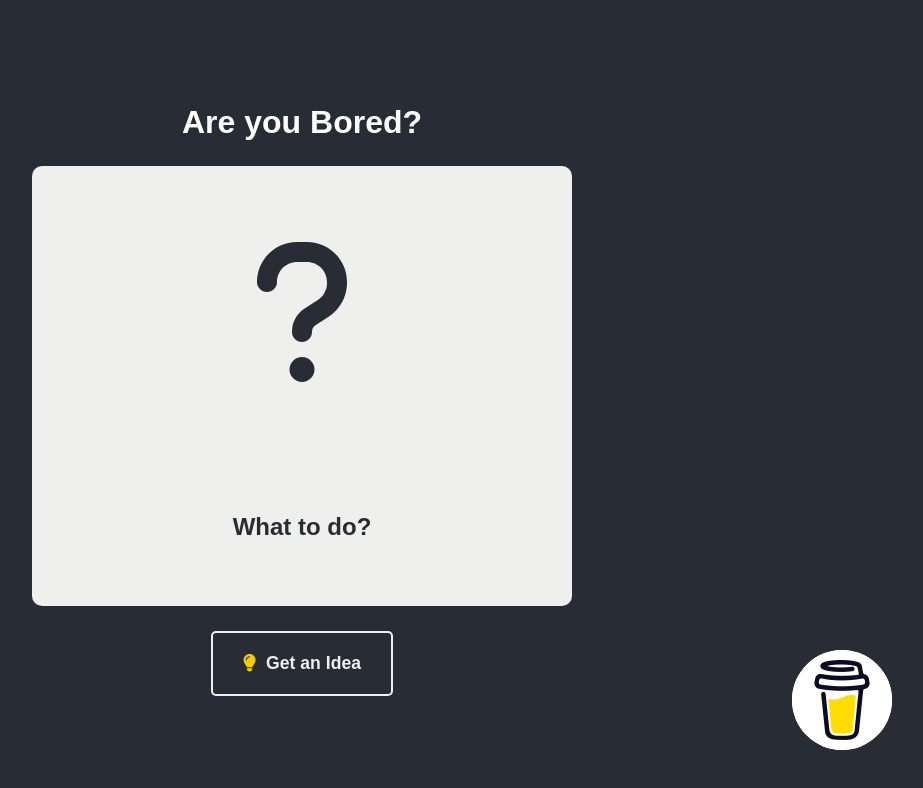
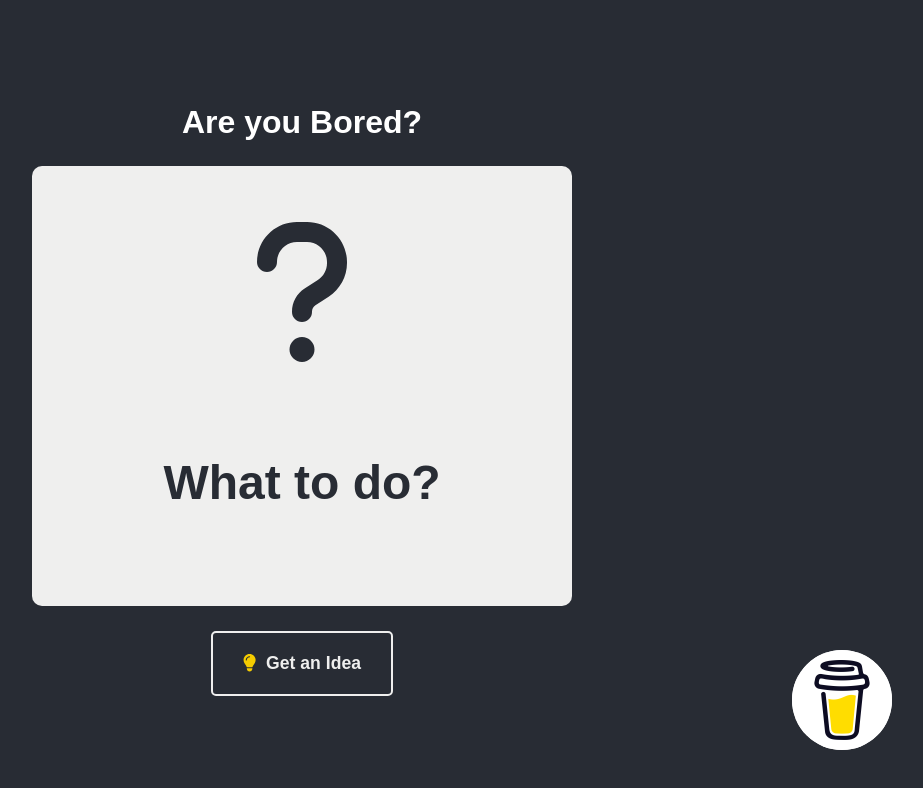
Before and after one commit to GazdagB/bored-app, a React (Create React App) app: page / in a window 1280 px wide. Shown: the top 788 px of the page, without its empty margins (338-1261 px from the left). Built offline with nearby package versions, Linux system fonts and the light colour scheme.

Commit message:
Basic App Finished v1.0

```diff
--- a/src/components/Activity.css
+++ b/src/components/Activity.css
@@ -88,3 +88,16 @@ div.info{
 .part_icon_container div{
     margin-left: 5px;
 }
+
+button.get-idea{
+    transition: 0.2s ease-in-out;
+}
+
+.type:hover , .part_icon_container:hover, .price:hover{
+color: #f5cc00;
+}
+
+.what-to-do{
+    font-size: 3rem;
+    margin-bottom: 50px;
+}
--- a/src/components/Activity.js
+++ b/src/components/Activity.js
@@ -119,9 +119,9 @@ const Activity = () => {
             return (
                 <div className='activity__data'>
                     <div className="info">
-                        <p>{addTypeIcon(activity)}{activity.type}</p>
+                        <p className='type'>{addTypeIcon(activity)}{activity.type}</p>
                         <p className='part_icon_container' >{activity.participants}{addParticipantsIcon(activity)}</p>
-                        <p>{addPrice(activity)}</p>
+                        <p className='price'>{addPrice(activity)}</p>
                     </div>
                     <h2>{activity.activity}</h2>
                     <p>{(activity.link) ? <button className='website__link' onClick={openWebsite} ><FontAwesomeIcon className='faEarthEurope' icon={faEarthEurope} /> Website</button> : "" }</p>
@@ -131,7 +131,7 @@ const Activity = () => {
             return (
                 <div className='activity__data'>
                     <h2><FontAwesomeIcon className='icon faQuestion' icon={faQuestion} /></h2>
-                    <h2>What to do?</h2>
+                    <h2 className='what-to-do'>What to do?</h2>
                 </div>
             )
         }
@@ -144,7 +144,7 @@ const Activity = () => {
             {showActivity(activity)}
         </div>
 
-        <button onClick={getActivity}> <FontAwesomeIcon className='icon faLightBulb' icon={faLightbulb} /> Get an Idea</button>
+        <button className='get-idea btn' onClick={getActivity}> <FontAwesomeIcon className='icon faLightBulb' icon={faLightbulb} /> Get an Idea</button>
     </div>
   )
 }
```
